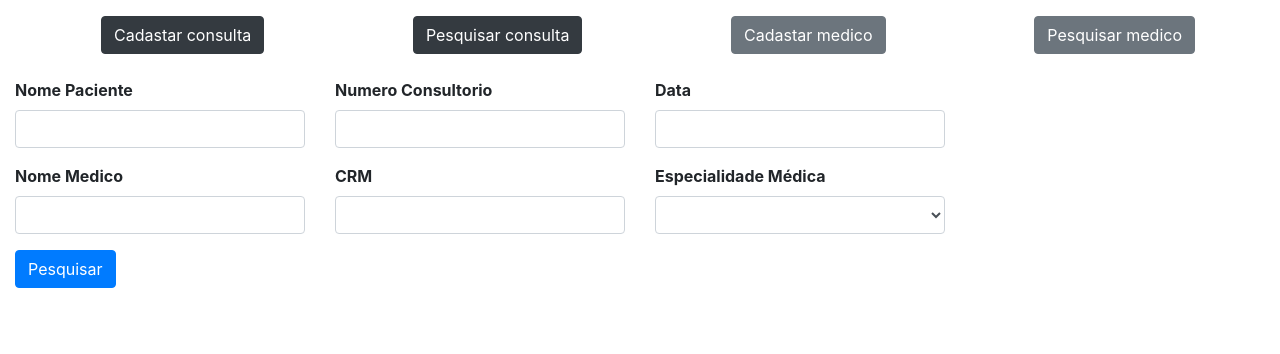
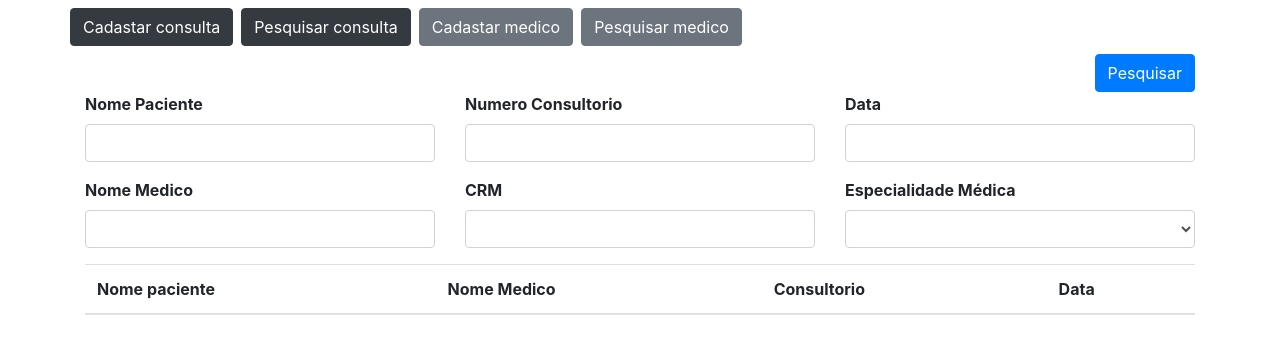
Before and after one commit to jonasdsg/logus-agenda-consultorio, an Angular app in the folder consultorio-front/: page /consulta-pesquisa in a window 1280 px wide. Shown: the top 354 px of the page. Built offline with nearby package versions, Linux system fonts and the light colour scheme.

Commit message:
correção do html

```diff
--- a/consultorio-front/src/app/app.component.html
+++ b/consultorio-front/src/app/app.component.html
@@ -1,8 +1,8 @@
 <div class="container">
-    <div class="d-flex flex-row mt-3 mb-4 ml-3 justify-content-between">
-        <a routerLink="/consulta-cadastro" class="btn btn-dark">Cadastar consulta</a>
-        <a routerLink="/consulta-pesquisa"class="btn btn-dark">Pesquisar consulta  </a>
-        <a routerLink="/medico-cadastro"class="btn btn-secondary">Cadastar medico</a>
+    <div class="row mt-2 mb-2">
+        <a routerLink="/consulta-cadastro" class="mr-2 btn btn-dark">Cadastar consulta</a>
+        <a routerLink="/consulta-pesquisa"class="mr-2 btn btn-dark">Pesquisar consulta  </a>
+        <a routerLink="/medico-cadastro"class="mr-2 btn btn-secondary">Cadastar medico</a>
         <a routerLink="/medico-pesquisa"class="btn btn-secondary">Pesquisar medico</a>
     </div>
 </div>
--- a/consultorio-front/src/app/componentes/consulta/consulta.component.html
+++ b/consultorio-front/src/app/componentes/consulta/consulta.component.html
@@ -1,14 +1,17 @@
-<div class="container col-md-12 align-items-center" [formGroup]="pacienteForm">
+<div class="container" [formGroup]="consultaForm">
+    <div class="d-flex flex-row justify-content-end">
+        <button class="btn btn-primary" (click)="emissor()">{{nomeBotao}}</button>
+    </div>
     <div class="row">
-        <div class="form-group col-md-3">
+        <div class="form-group col-md-4">
             <label><strong>Nome Paciente</strong></label>
             <input type="text" id="nomePaciente" class="form-control" formControlName="nomePaciente">
         </div>
-        <div class="form-group col-md-3">
+        <div class="form-group col-md-4">
             <label><strong>Numero Consultorio</strong></label>
             <input type="text" id="numeroConsultorio" class="form-control" formControlName="numeroConsultorio">
         </div>
-        <div class="form-group col-md-3">
+        <div class="form-group col-md-4">
             <label><strong>Data</strong></label>
             <input type="text" id="data" class="form-control" formControlName="data">
         </div>
@@ -16,17 +19,17 @@
     </div>
 
     <div class="row">
-        <div class="form-group col-md-3">
+        <div class="form-group col-md-4">
             <label><strong>Nome Medico</strong></label>
             <input type="text" id="nmedico" class="form-control" formControlName="nomeDoMedico">
         </div>
 
-        <div class="form-group col-md-3">
+        <div class="form-group col-md-4">
             <label><strong>CRM</strong></label>
             <input type="text" id="crmmedico" class="form-control" formControlName="crm">
         </div>
 
-        <div class="form-group col-md-3">
+        <div class="form-group col-md-4">
             <label><strong>Especialidade Médica</strong></label>
             <select id="consepeci" class="form-control" formControlName="especialidade">
                 <option value="CIRURGIA">CIRURGIA</option>
@@ -35,5 +38,5 @@
         </div>
 
     </div>
-    <button class="btn btn-primary" (click)="emissor()">{{nomeBotao}}</button>
+
 </div>
--- a/consultorio-front/src/app/componentes/consulta/consulta.component.ts
+++ b/consultorio-front/src/app/componentes/consulta/consulta.component.ts
@@ -14,12 +14,12 @@ export class ConsultaComponent implements OnInit {
     @Input()
     public nomeBotao:string;
 
-    public pacienteForm: FormGroup = null;
+    public consultaForm: FormGroup = null;
 
     constructor(private fb: FormBuilder) { }
 
     ngOnInit(): void {
-        this.pacienteForm = this.fb.group({
+        this.consultaForm = this.fb.group({
             nomePaciente: null,
             nomeDoMedico: null,
             especialidade: null,
@@ -35,7 +35,7 @@ export class ConsultaComponent implements OnInit {
     }
 
     getParams(): Consulta {
-        let form: FormConsulta = this.pacienteForm.getRawValue();
+        let form: FormConsulta = this.consultaForm.getRawValue();
 
         let consulta:Consulta = {
             id:null,
--- /dev/null
+++ b/consultorio-front/src/app/componentes/consulta/pesquisa/consulta-listagem.component.css
@@ -0,0 +1,9 @@
+.desabilitar-em-tela-pequena{
+    visibility: visible;
+}
+
+@media(max-width: 400px) {
+    .desabilitar-em-tela-pequena {
+      visibility: hidden;
+    }
+  }
--- a/consultorio-front/src/app/componentes/consulta/pesquisa/consulta-listagem.component.html
+++ b/consultorio-front/src/app/componentes/consulta/pesquisa/consulta-listagem.component.html
@@ -1,18 +1,20 @@
-<table class="table">
+<div class="container">
+  <table class="table">
     <thead>
       <tr>
         <th scope="col">Nome paciente</th>
-        <th scope="col">Nome Medico</th>
-        <th scope="col">Consultorio</th>
-        <th scope="col">Data</th>
+        <th scope="col desabilitar-em-tela-pequena">Nome Medico</th>
+        <th scope="col desabilitar-em-tela-pequena">Consultorio</th>
+        <th scope="col desabilitar-em-tela-pequena">Data</th>
       </tr>
     </thead>
     <tbody>
       <tr *ngFor="let consulta of consultas">
         <td>{{ consulta.nomePaciente }}</td>
-        <td>{{ nomeMedicoResponsavel(consulta.medicos)}}</td>
-        <td>{{ consulta.numeroConsultorio }}</td>
-        <td>{{ consulta.data | date: 'dd/MM/yyy HH:mm'}}</td>
+        <td class="desabilitar-em-tela-pequena">{{ nomeMedicoResponsavel(consulta.medicos)}}</td>
+        <td class="desabilitar-em-tela-pequena">{{ consulta.numeroConsultorio }}</td>
+        <td class="desabilitar-em-tela-pequena">{{ consulta.data | date: 'dd/MM/yyy HH:mm'}}</td>
       </tr>
     </tbody>
   </table>
+</div>
--- a/consultorio-front/src/app/componentes/consulta/pesquisa/consulta-listagem.component.ts
+++ b/consultorio-front/src/app/componentes/consulta/pesquisa/consulta-listagem.component.ts
@@ -4,12 +4,13 @@ import { Component, Input } from "@angular/core";
 
 @Component({
     selector: 'consulta-listagem',
-    templateUrl: './consulta-listagem.component.html'
+    templateUrl: './consulta-listagem.component.html',
+    styleUrls:['./consulta-listagem.component.css']
 })
 export class ConsultaListagemComponent {
     @Input() consultas:Consulta[];
 
     nomeMedicoResponsavel(medicos:Medico[]){
-        return medicos.join(',');
+        return medicos[0].nome;
     }
 }
--- a/consultorio-front/src/app/componentes/consulta/pesquisa/consulta-pesquisa.component.html
+++ b/consultorio-front/src/app/componentes/consulta/pesquisa/consulta-pesquisa.component.html
@@ -3,6 +3,6 @@
     (dadosFormulario)="buscarConsultas($event)">
 </campos-consulta>
 <consulta-listagem
-    *ngIf="consultas"
+    *ngIf="true||consultas"
     [consultas]="consultas">
 </consulta-listagem>
```
